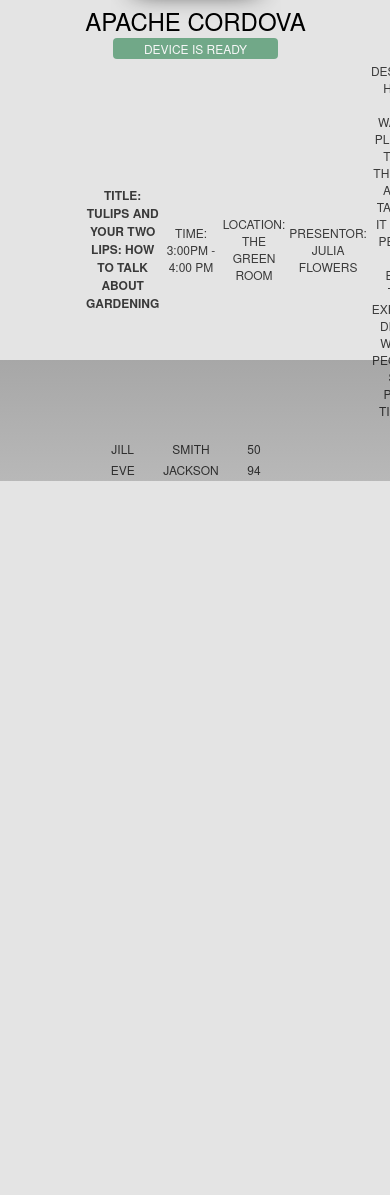
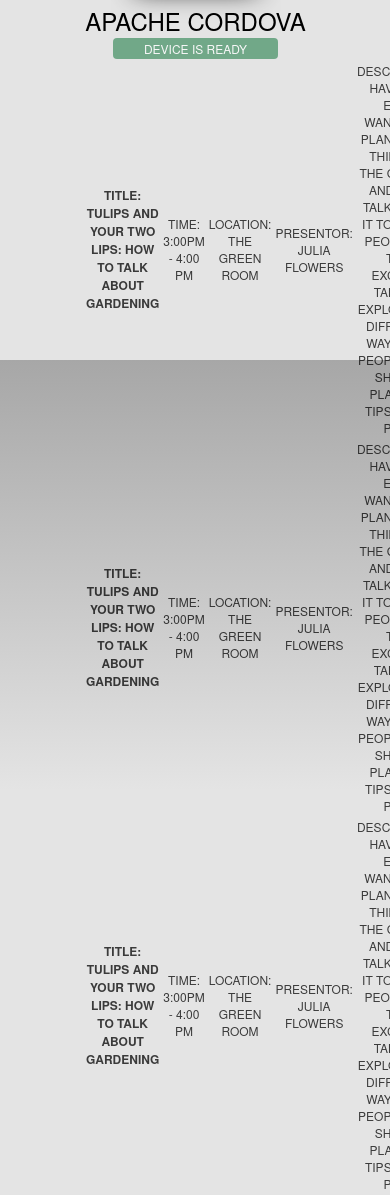
Before and after one commit to alyssaaa/MWWCHub, a plain HTML site: page www/michelle.html in a window 390 px wide. Shown: the part 484-1679 px from the top of the page. Before the commit the page ends 965 px from the top, so only its background shows below. Drawn offline with Linux system fonts and the light colour scheme; some packages are replaced by stand-ins of ours.

Commit message:
Update michelle.html
bEckty  lem

```diff
--- a/www/michelle.html
+++ b/www/michelle.html
@@ -48,17 +48,22 @@
 			    	<td>Location: The Green Room</td>
 				<td>Presentor: Julia Flowers</td>
 				<td>Description: Have you ever wanted to plant some things in the ground and then talk about it to other people?  In this exciting talk we explore the different ways that people have shared planting tips in the past.</td>
+			  </tr>
+			  <tr>
+			   	<th>Title: Tulips and Your Two Lips: How to Talk About Gardening</th>
+				<td>Time: 3:00PM - 4:00 PM</td>
+			    	<td>Location: The Green Room</td>
+				<td>Presentor: Julia Flowers</td>
+				<td>Description: Have you ever wanted to plant some things in the ground and then talk about it to other people?  In this exciting talk we explore the different ways that people have shared planting tips in the past.</td>
 
 			  </tr>
 			  <tr>
-			    <td>Jill</td>
-			    <td>Smith</td>
-			    <td>50</td>
-			  </tr>
-			  <tr>
-			    <td>Eve</td>
-			    <td>Jackson</td>
-			    <td>94</td>
+			    	<th>Title: Tulips and Your Two Lips: How to Talk About Gardening</th>
+				<td>Time: 3:00PM - 4:00 PM</td>
+			    	<td>Location: The Green Room</td>
+				<td>Presentor: Julia Flowers</td>
+				<td>Description: Have you ever wanted to plant some things in the ground and then talk about it to other people?  In this exciting talk we explore the different ways that people have shared planting tips in the past.</td>
+
 			  </tr>
 			</table>
             </div>
```
